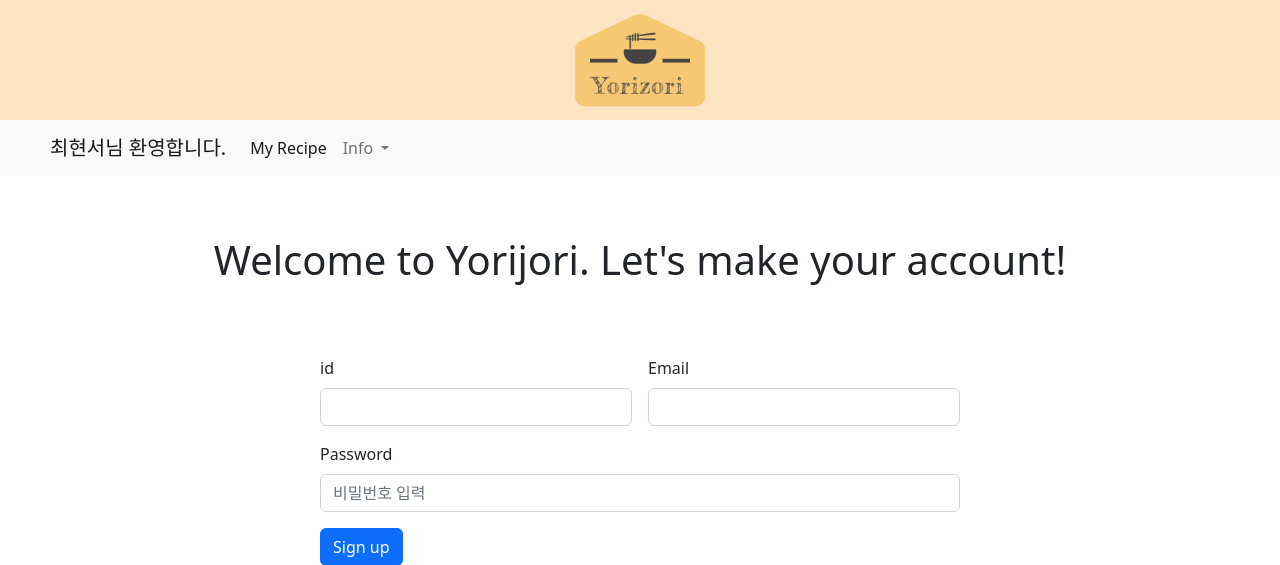
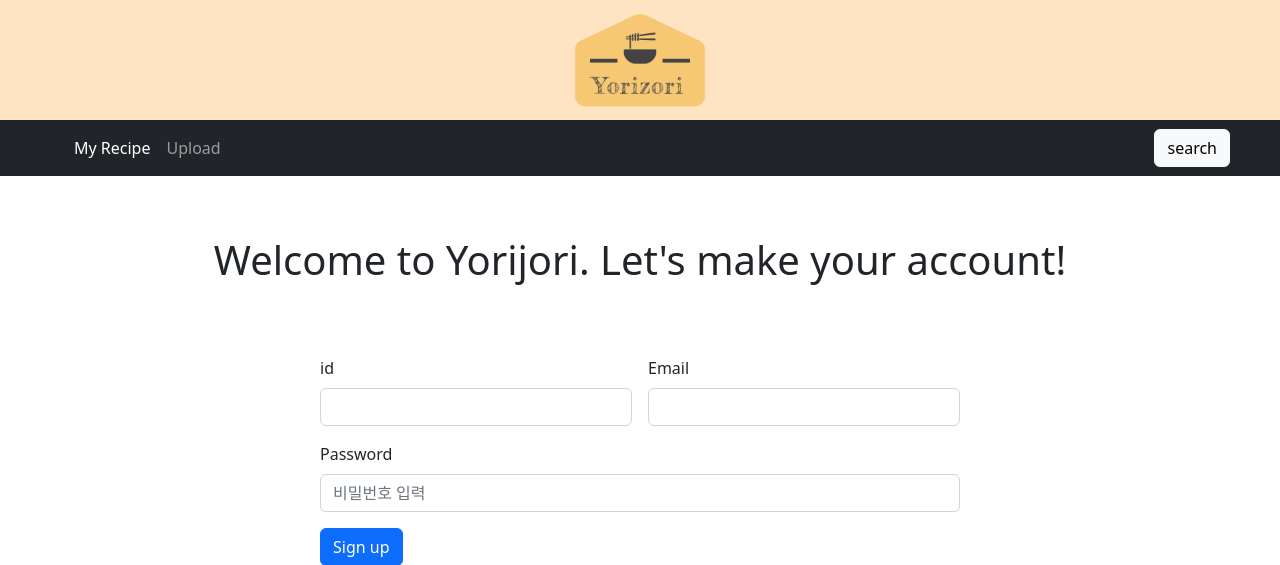
Before and after one commit to hyunseo0803/yorizori, a Django app: page /singUp/ in a window 1280 px wide. Shown: the top 565 px of the page. Run offline with Django 4.2, Linux system fonts and the light colour scheme.

Commit message:
로그인후 navbar 수정

```diff
--- a/yorizori_app/templates/LoginheaderN.html
+++ b/yorizori_app/templates/LoginheaderN.html
@@ -6,8 +6,7 @@
   <meta charset="UTF-8">
   <link rel="stylesheet" href="https://cdn.jsdelivr.net/npm/bootstrap@5.2.0/dist/css/bootstrap.min.css"
   integrity="sha384-gH2yIJqKdNHPEq0n4Mqa/HGKIhSkIHeL5AyhkYV8i59U5AR6csBvApHHNl/vI1Bx" crossorigin="anonymous">
-    <link rel="stylesheet" href="{% static 'css/headerN.css' %}">
-
+  <link rel="stylesheet" type="text/css" href="{% static 'css/headerN.css' %}">
   <script src="https://cdn.jsdelivr.net/npm/bootstrap@5.2.0/dist/js/bootstrap.min.js"
       integrity="sha384-ODmDIVzN+pFdexxHEHFBQH3/9/vQ9uori45z4JjnFsRydbmQbmL5t1tQ0culUzyK"
       crossorigin="anonymous"></script>
@@ -18,27 +17,31 @@
   <div class="header" role="banner">
     <img class="main-logo" src="{% static 'images/logo.png'%}"/>
   </div>
-  <nav class="navbar navbar-expand-lg bg-light">
+<form method="post" action="">
+  {% csrf_token %}
+  <nav class="navbar navbar-expand-lg navbar-dark bg-dark">
     <div class="container-fluid">
-      <a class="navbar-brand" >최현서님 환영합니다. </a>
+      <a class="navbar-brand" >{%if user_is %}
+        {{user_is.id}}님 환영합니다.
+        {%endif%} </a>
       <button class="navbar-toggler" type="button" data-bs-toggle="collapse" data-bs-target="#navbarNavDropdown" aria-controls="navbarNavDropdown" aria-expanded="false" aria-label="Toggle navigation">
         <span class="navbar-toggler-icon"></span>
       </button>
       <div class="collapse navbar-collapse" id="navbarNavDropdown">
-        <ul class="navbar-nav">
+        <ul class="navbar-nav me-auto mb-2 mb-lg-0">
           <li class="nav-item">
-            <a class="nav-link active" aria-current="page" href="#">My Recipe</a>
+            <a class="nav-link active" aria-current="page" href="../MyRecipe/">My Recipe</a>
           </li>
           <li class="nav-item dropdown">
-            <a class="nav-link dropdown-toggle"role="button" data-bs-toggle="dropdown" aria-expanded="false">
-              Info
-            </a>
-            <ul class="dropdown-menu">
-              <li><a class="dropdown-item" href="#">log out</a></li>
-              <li><a class="dropdown-item" href="#">edit</a></li>
-            </ul>
+            <a class="nav-link " href="../upload/">Upload</a>
           </li>
         </ul>
+      </form>
+        <form class="d-flex">
+          <a href='../addSource/' class="btn btn-light">search</a>
+        </form>
       </div>
     </div>
   </nav>
+</form>
+</body>
```
Lines whose indentation alone changed are shown as unchanged.
